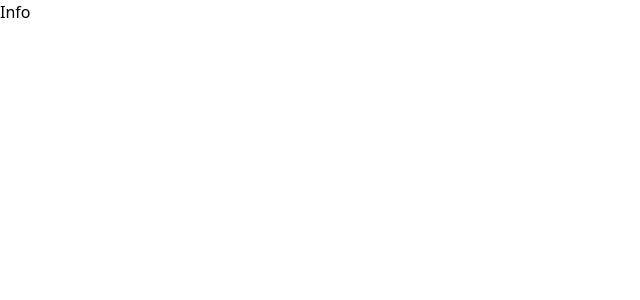
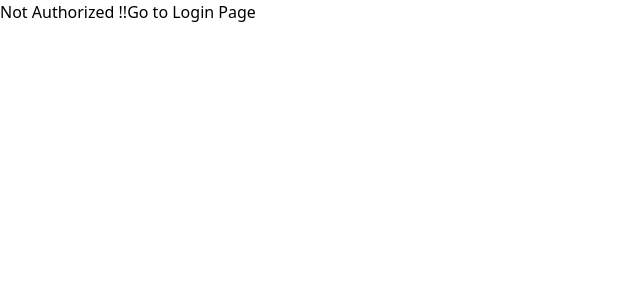
Before and after one commit to Geek-Tekina/psychic-rotary-phone, a React (Vite) app: page /info in a window 1280 px wide. Shown: the top 300 px of the page, without its empty margins (0-640 px from the left). Built offline with nearby package versions, Linux system fonts and the light colour scheme.

Commit message:
added auth for info page

```diff
--- a/src/pages/Info.jsx
+++ b/src/pages/Info.jsx
@@ -1,8 +1,18 @@
 import React from 'react'
+import { Link } from 'react-router-dom';
 
 const Info = () => {
+  const token = localStorage.getItem('token');
+  console.log(token)
+  if(token)
   return (
     <div>Info</div>
+  )
+  else return (
+    <div>
+      Not Authorized !!
+      <Link to="/">Go to Login Page </Link>
+    </div>
   )
 }
 
```
